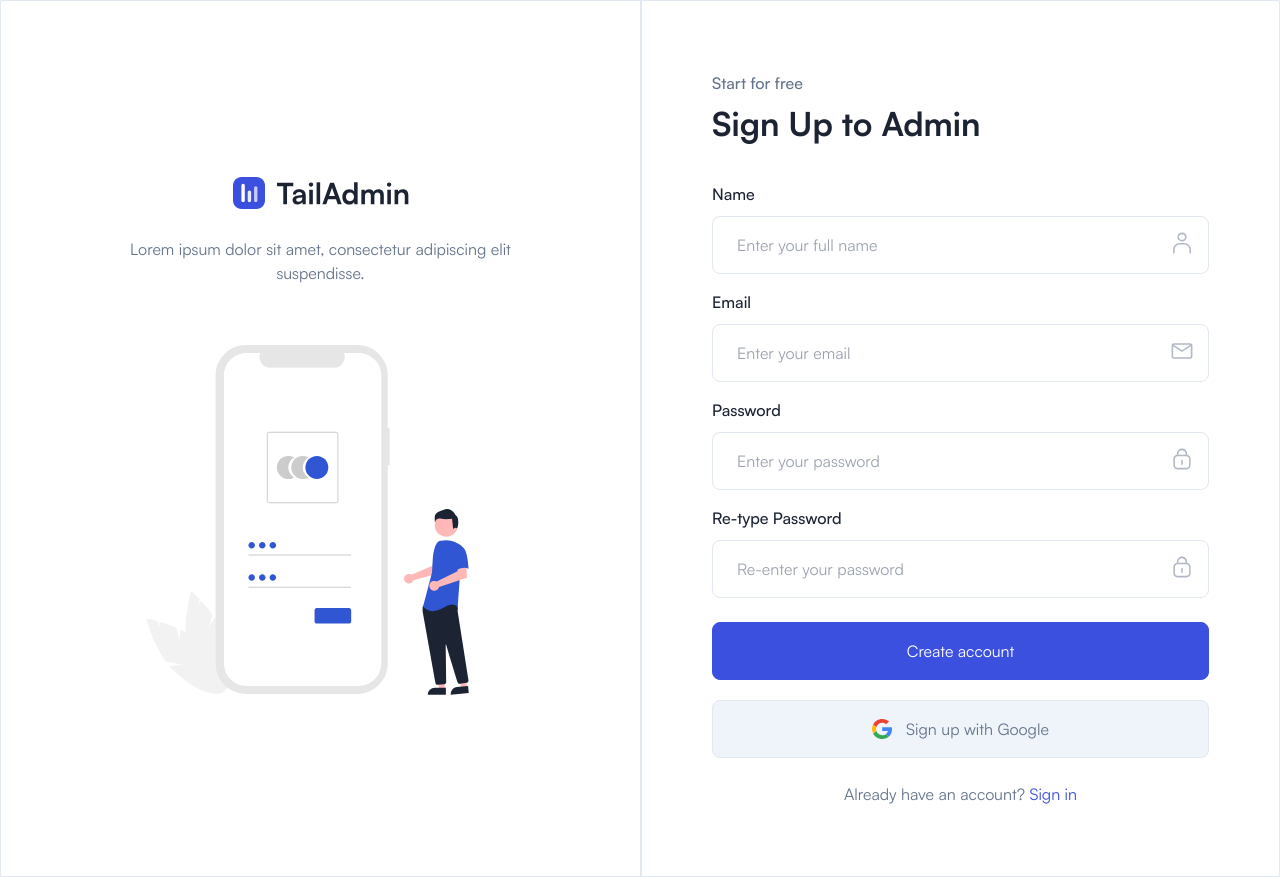
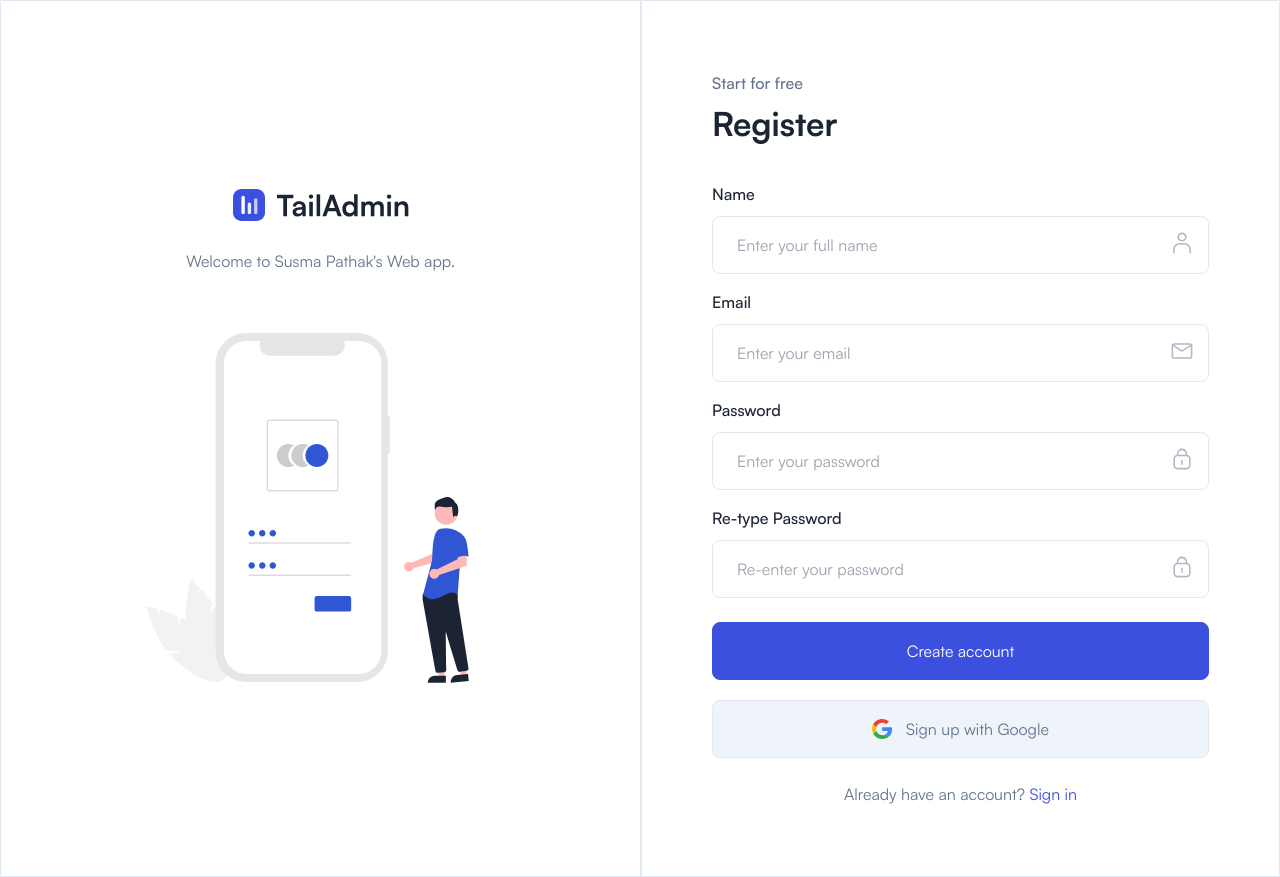
Before and after one commit to susmapathak/frontend-app, a React (Create React App) app: page /#/auth/signup in a window 1280 px wide. Built offline with nearby package versions, Linux system fonts and the light colour scheme.

Commit message:
cname added

```diff
--- a/src/pages/Authentication/SignUp.js
+++ b/src/pages/Authentication/SignUp.js
@@ -55,8 +55,7 @@
                 <img className="dark:hidden" src={LogoDark} alt="Logo" />
               </Link>
               <p className="2xl:px-20">
-                Lorem ipsum dolor sit amet, consectetur adipiscing elit
-                suspendisse.
+                Welcome to Susma Pathak's Web app.
               </p>
 
               <span className="mt-15 inline-block">
@@ -188,7 +187,7 @@
             <div className="w-full p-4 sm:p-12.5 xl:p-17.5">
               <span className="mb-1.5 block font-medium">Start for free</span>
               <h2 className="mb-9 text-2xl font-bold text-black dark:text-white sm:text-title-xl2">
-                Sign Up to Admin
+                Register
               </h2>
 
               <form onSubmit={handleSubmit}>
```
Also changed, not shown: 1 other file (tests, documents, lock files or other folders).
